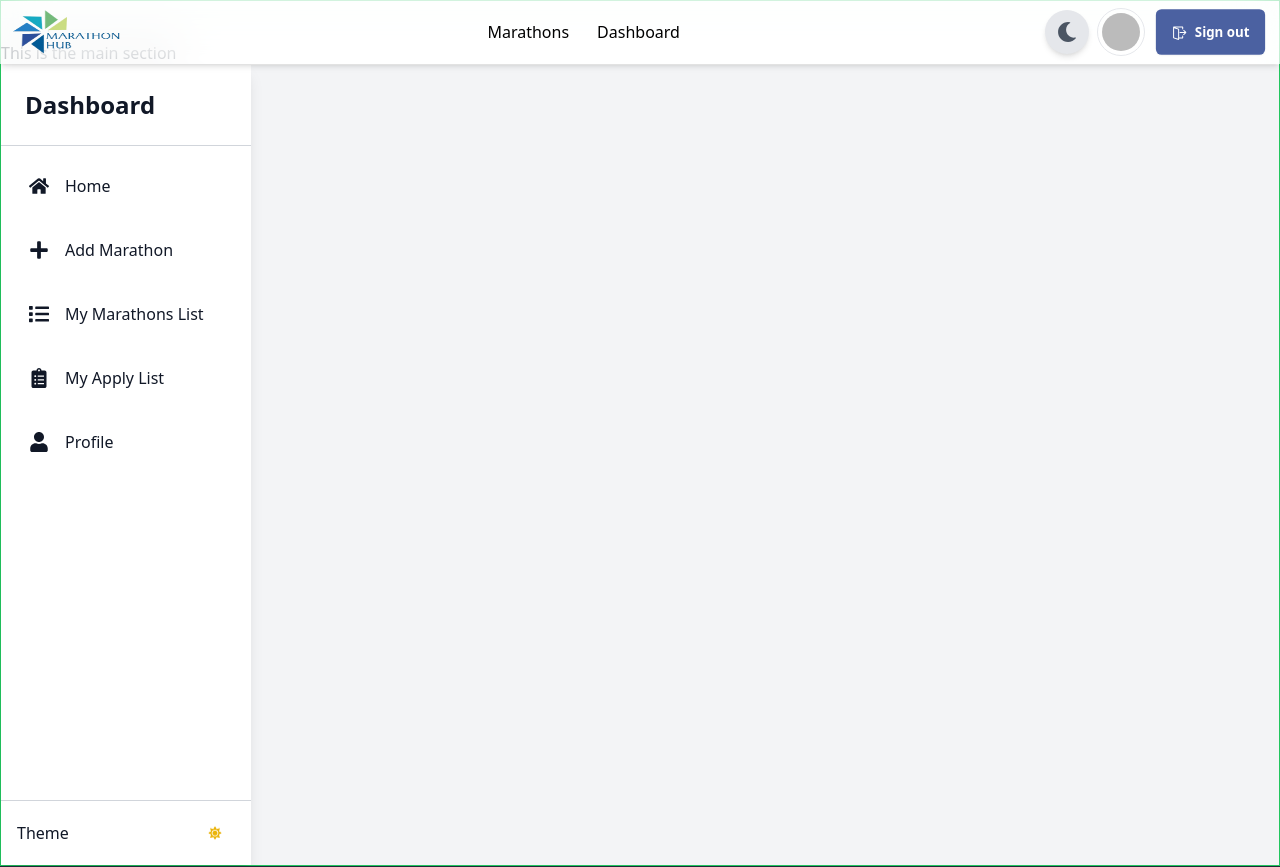
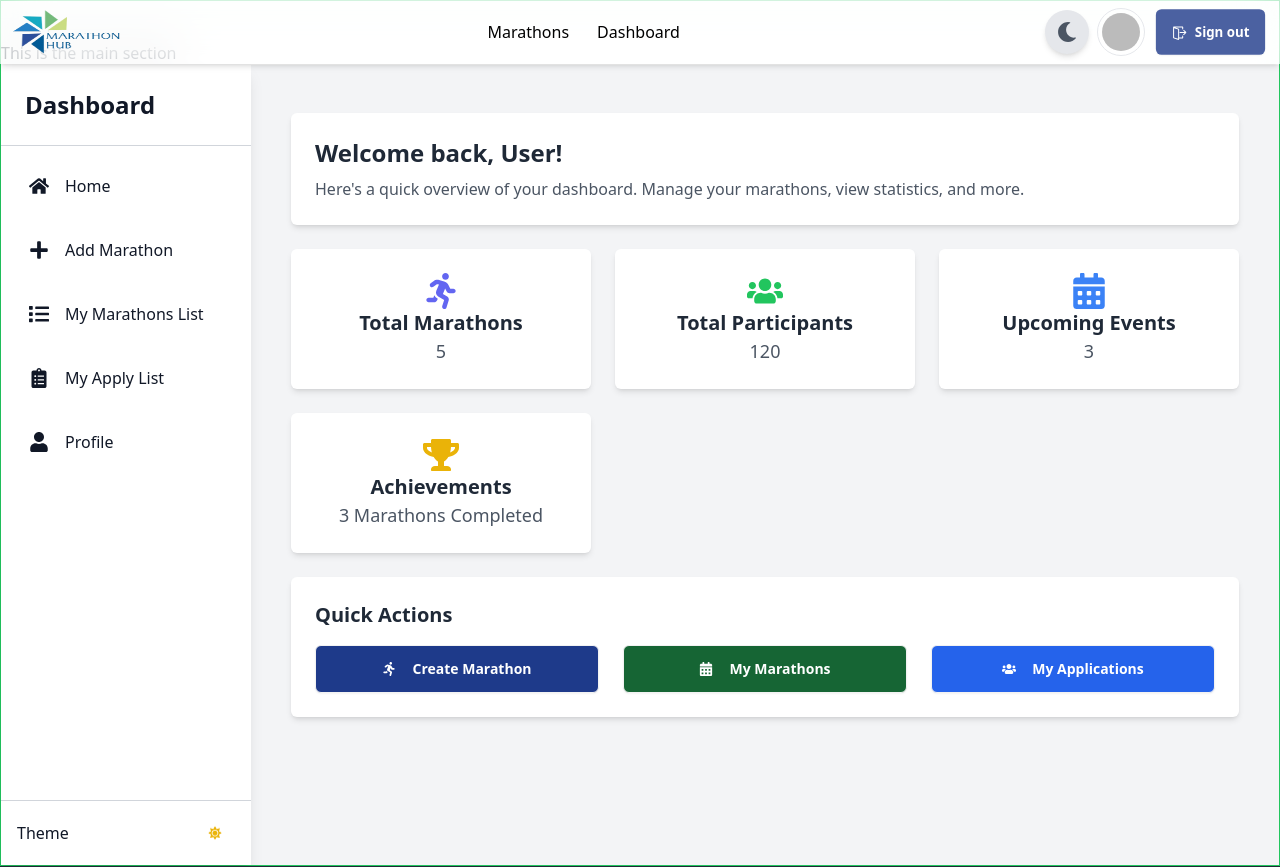
Before and after one commit to omarbinsaleh/marathon-hub-client-side-code, a React (Vite) app: page /dashboard in a window 1280 px wide. Shown: the top 867 px of the page. Built offline with nearby package versions, Linux system fonts and the light colour scheme; no server answers; sample sign-in values are in the browser's storage.

Commit message:
added the dashboard and modified the navbar with adding the home link in the dashboard dropdown

```diff
--- a/src/components/Navbar.jsx
+++ b/src/components/Navbar.jsx
@@ -103,6 +103,7 @@ const Navbar = () => {
                <li onClick={() => setShowMenu(!showMenu)} className={user ? 'block' : 'hidden'}>
                   <div className='flex items-center justify-between pr-5'><span className='flex items-center gap-2 p-2'> <MdDashboard /> Dashboard</span> {showMenu ? <FaChevronUp /> : <FaChevronDown />}</div>
                   <ul className={`${showMenu ? 'block' : 'hidden'} px-4`}>
+                  <li><NavLink to='/dashboard' onClick={hideLink} className='flex items-center gap-2 p-2'> <FaHome /> Home</NavLink> </li>
                      <li><NavLink to='/dashboard/add-marathon' onClick={hideLink} className='flex items-center gap-2 p-2'> <FaDatabase /> Add Marathon</NavLink> </li>
                      <li><NavLink to='/dashboard/my-marathons-list' onClick={hideLink} className='flex items-center gap-2 p-2'> <IoNewspaper /> My Marathons List </NavLink> </li>
                      <li><NavLink to='/dashboard/my-apply-list' onClick={hideLink} className='flex items-center gap-2 p-2'> <RiMessage2Fill /> My Apply List</NavLink> </li>
--- a/src/pages/Dashboard.jsx
+++ b/src/pages/Dashboard.jsx
@@ -15,7 +15,7 @@ const Dashboard = () => {
   };
 
   const menuItems = [
-    { name: "Home", path: "/", icon: <FaHome /> },
+    { name: "Home", path: "/dashboard", icon: <FaHome /> },
     { name: "Add Marathon", path: "/dashboard/add-marathon", icon: <FaPlus /> },
     { name: "My Marathons List", path: "/dashboard/my-marathons-list", icon: <FaList /> },
     { name: "My Apply List", path: "/dashboard/my-apply-list", icon: <FaClipboardList /> },
--- /dev/null
+++ b/src/pages/DashboardHome.jsx
@@ -0,0 +1,101 @@
+import React from 'react';
+import { FaRunning, FaCalendarAlt, FaUsers, FaTrophy } from 'react-icons/fa';
+import { Link } from 'react-router-dom';
+
+const DashboardHome = () => {
+  // Example data
+  const userStats = {
+    totalMarathons: 5,
+    totalParticipants: 120,
+    upcomingEvents: 3
+  };
+
+  return (
+    <div className="min-h-screen bg-gray-100 dark:bg-gray-900 text-gray-900 dark:text-gray-100 p-6">
+      <div className="max-w-7xl mx-auto space-y-6">
+        {/* Welcome Section */}
+        <div className="bg-white dark:bg-gray-800 p-6 rounded-md shadow-md">
+          <h2 className="text-2xl font-bold text-gray-800 dark:text-gray-200">
+            Welcome back, User!
+          </h2>
+          <p className="text-gray-600 dark:text-gray-400 mt-2">
+            Here's a quick overview of your dashboard. Manage your marathons, view statistics, and more.
+          </p>
+        </div>
+
+        {/* Overview Card Section */}
+        <div className="grid grid-cols-1 sm:grid-cols-2 lg:grid-cols-3 gap-6">
+          <div className="card bg-white dark:bg-gray-800 shadow-md p-6 rounded-md">
+            <div className="flex items-center flex-col justify-center">
+              <FaRunning className="text-4xl text-indigo-500" />
+              <div className='text-center'>
+                <h3 className="text-xl font-semibold text-gray-800 dark:text-gray-200">Total Marathons</h3>
+                <p className="text-lg text-gray-600 dark:text-gray-400">{userStats.totalMarathons}</p>
+              </div>
+            </div>
+          </div>
+
+          <div className="card bg-white dark:bg-gray-800 shadow-md p-6 rounded-md">
+            <div className="flex items-center justify-center flex-col">
+              <FaUsers className="text-4xl text-green-500" />
+              <div className='text-center'>
+                <h3 className="text-xl font-semibold text-gray-800 dark:text-gray-200">Total Participants</h3>
+                <p className="text-lg text-gray-600 dark:text-gray-400">{userStats.totalParticipants}</p>
+              </div>
+            </div>
+          </div>
+
+          <div className="card bg-white dark:bg-gray-800 shadow-md p-6 rounded-md">
+            <div className="flex items-center justify-center flex-col">
+              <FaCalendarAlt className="text-4xl text-blue-500" />
+              <div className='text-center'>
+                <h3 className="text-xl font-semibold text-gray-800 dark:text-gray-200">Upcoming Events</h3>
+                <p className="text-lg text-gray-600 dark:text-gray-400">{userStats.upcomingEvents}</p>
+              </div>
+            </div>
+          </div>
+
+          <div className="card bg-white dark:bg-gray-800 shadow-md p-6 rounded-md">
+            <div className="flex items-center justify-center flex-col text-center">
+              <FaTrophy className="text-4xl text-yellow-500" />
+              <div>
+                <h3 className="text-xl font-semibold text-gray-800 dark:text-gray-200">Achievements</h3>
+                <p className="text-lg text-gray-600 dark:text-gray-400">3 Marathons Completed</p>
+              </div>
+            </div>
+          </div>
+        </div>
+
+        {/* Quick Actions Section */}
+        <div className="bg-white dark:bg-gray-800 p-6 rounded-md shadow-md">
+          <h3 className="text-xl font-semibold text-gray-800 dark:text-gray-200 mb-4">Quick Actions</h3>
+          <div className="grid grid-cols-1 sm:grid-cols-2 lg:grid-cols-3 gap-6">
+            <Link
+              to="/dashboard/add-marathon"
+              className="btn bg-blue-900 text-white hover:bg-blue-800 w-full flex items-center justify-center space-x-2 rounded-md"
+            >
+              <FaRunning />
+              <span>Create Marathon</span>
+            </Link>
+            <Link
+              to="/dashboard/my-marathons-list"
+              className="btn bg-green-800 text-white hover:bg-green-700 w-full flex items-center justify-center space-x-2 rounded-md"
+            >
+              <FaCalendarAlt />
+              <span>My Marathons</span>
+            </Link>
+            <Link
+              to="/dashboard/my-apply-list"
+              className="btn bg-blue-600 text-white hover:bg-blue-500 w-full flex items-center justify-center space-x-2 rounded-md"
+            >
+              <FaUsers />
+              <span>My Applications</span>
+            </Link>
+          </div>
+        </div>
+      </div>
+    </div>
+  );
+};
+
+export default DashboardHome;
--- a/src/rotes/Router.jsx
+++ b/src/rotes/Router.jsx
@@ -10,6 +10,7 @@ import MyMarathonList from "../pages/MyMarathonList";
 import MyApplyList from "../pages/MyApplyList";
 import PrivateRoutes from "./PrivateRoutes";
 import Profile from "../pages/Profile";
+import DashboardHome from "../pages/DashboardHome";
 
 const router = createBrowserRouter([
    {
@@ -29,6 +30,10 @@ const router = createBrowserRouter([
                </PrivateRoutes>
             ),
             children: [
+               {
+                  index: true,
+                  element: <DashboardHome></DashboardHome>
+               },
                {
                   path: '/dashboard/add-marathon',
                   element: (
```
